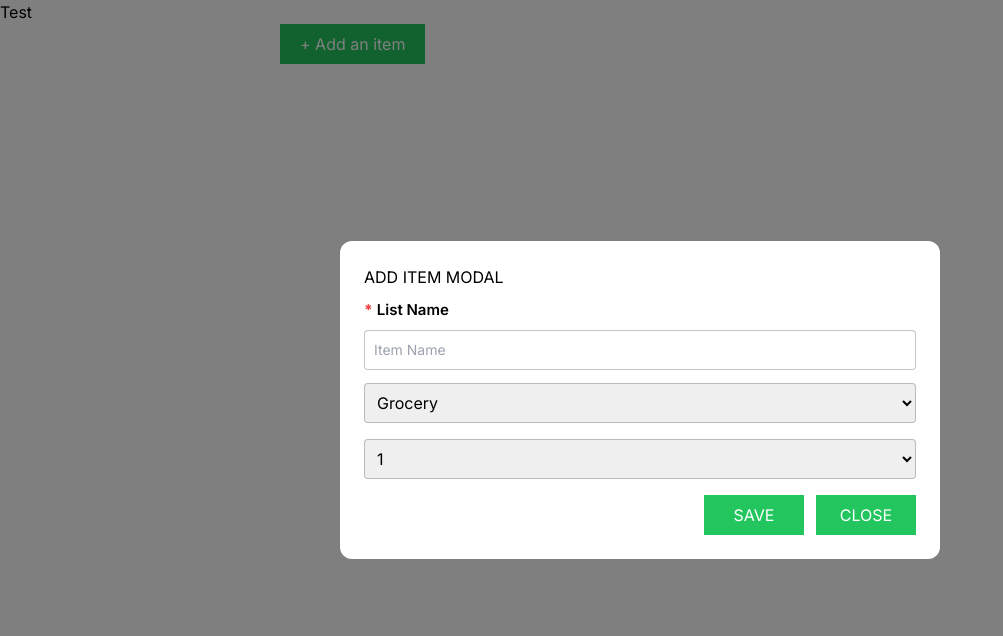
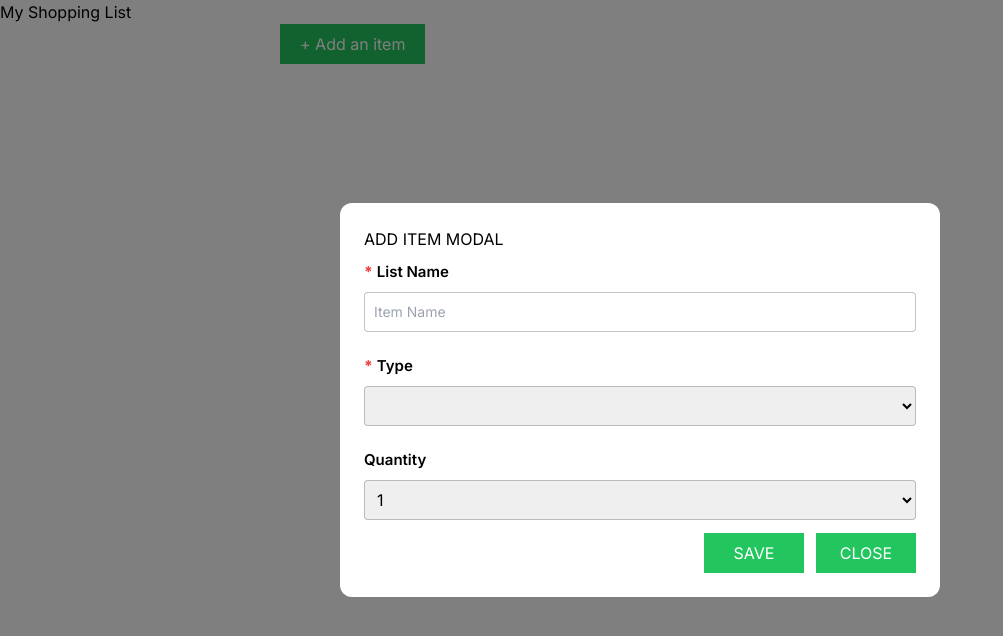
Before and after one commit to jhonpabz/shopping-list, a Next.js app: page / in a window 1280 px wide. Both pictures are taken after a click on the button "+ Add an item". Shown: the top 636 px of the page, without its empty margins (0-1003 px from the left). Built offline with nearby package versions, Linux system fonts and the light colour scheme.

Commit message:
Add error validation UI.

```diff
--- a/src/app/page.tsx
+++ b/src/app/page.tsx
@@ -26,7 +26,7 @@ export default function Home() {
 
   return (
     <main className="w-full">
-      Test
+      My Shopping List
       <ListContainer>
         <BaseButton onClick={handleAddItem}>+ Add an item</BaseButton>
         <ShoppingList onSortEnd={onSortEnd} />
--- a/src/components/AddItemModal.tsx
+++ b/src/components/AddItemModal.tsx
@@ -35,6 +35,7 @@ export default function AddItemModal() {
           name="type"
           options={typeOption}
           label="Type"
+          required
         />
 
         <SelectField
--- /dev/null
+++ b/src/components/forms/ErrorMessage.tsx
@@ -0,0 +1,13 @@
+import BaseComponentLayout from "@/layouts/BaseComponentLayout";
+
+export default function ErrorMessage(
+  props: ComponentsPropsNamespace.ErrorMessage
+) {
+  const { children, ...restProps } = props;
+
+  return (
+    <BaseComponentLayout {...restProps}>
+      <p className="text-[12px] text-red-500">{children}</p>
+    </BaseComponentLayout>
+  );
+}
--- a/src/components/forms/SelectField.tsx
+++ b/src/components/forms/SelectField.tsx
@@ -1,14 +1,41 @@
+import { useMemo } from "react";
 import BaseComponentLayout from "@/layouts/BaseComponentLayout";
+import ErrorMessage from "@/components/forms/ErrorMessage";
 
 export default function SelectField(
   props: ComponentsPropsNamespace.SelectField
 ) {
-  const { name, label, form, register, options = [], ...restProps } = props;
+  const {
+    name,
+    label,
+    form,
+    register,
+    options = [],
+    required,
+    ...restProps
+  } = props;
+
+  const isError = !!form.formState.errors[name]?.message;
+
+  const borderClass = useMemo(
+    () => (isError ? "border-[#f56c6c]" : "border-[#66666660]"),
+    [isError]
+  );
 
   return (
     <BaseComponentLayout {...restProps}>
+      <div className="relative h-[84px]">
+        <label
+          htmlFor={name}
+          className="mb-2 block text-[12px] font-[600] text-black lg:mt-[10px] lg:text-[15px]"
+        >
+          {required && (
+            <span className="mr-[4px] font-extrabold text-red-500">*</span>
+          )}
+          {label}
+        </label>
         <select
-        className="w-full mb-4 p-2 border-[0.5px] rounded border-[#66666660] "
+          className={`${borderClass} w-full p-2 border-[0.5px] rounded border-[#66666660]`}
           {...register(name)}
         >
           {options.map((item: any) => (
@@ -17,6 +44,10 @@ export default function SelectField(
             </option>
           ))}
         </select>
+        {isError && (
+          <ErrorMessage>{form.formState.errors[name].message}</ErrorMessage>
+        )}
+      </div>
     </BaseComponentLayout>
   );
 }
--- a/src/components/forms/TextField.tsx
+++ b/src/components/forms/TextField.tsx
@@ -1,6 +1,7 @@
 import { useMemo } from "react";
 import { Controller } from "react-hook-form";
 import BaseComponentLayout from "@/layouts/BaseComponentLayout";
+import ErrorMessage from "@/components/forms/ErrorMessage";
 
 export default function TextField(props: ComponentsPropsNamespace.TextField) {
   const {
@@ -16,10 +17,7 @@ export default function TextField(props: ComponentsPropsNamespace.TextField) {
   const isError = !!form.formState.errors[name]?.message;
 
   const borderClass = useMemo(
-    () =>
-      isError
-        ? "border-[#f56c6c] border-[0.5px]"
-        : "border-[#66666660] border-[0.5px]",
+    () => (isError ? "border-[#f56c6c]" : "border-[#66666660] "),
     [isError]
   );
 
@@ -49,9 +47,13 @@ export default function TextField(props: ComponentsPropsNamespace.TextField) {
                 changeListener(event);
               }}
               value={value}
-              className={`block w-full rounded p-[9px] text-sm focus:border-[#409eff] ${borderClass}`}
+              className={`block w-full rounded p-[9px] text-sm  border-[0.5px] focus:border-[#409eff] ${borderClass}`}
               placeholder={placeholder}
             />
+
+            {isError && (
+              <ErrorMessage>{form.formState.errors[name].message}</ErrorMessage>
+            )}
           </div>
         )}
       />
--- a/src/types/component.d.ts
+++ b/src/types/component.d.ts
@@ -60,5 +60,8 @@ declare namespace ComponentsPropsNamespace {
     label: string;
     register: any;
     options: any;
+    required?: boolean | undefined;
   };
+
+  type ErrorMessage = React.HTMLAttributes<HTMLParagraphElement>;
 }
--- a/src/utils/defaultValues.ts
+++ b/src/utils/defaultValues.ts
@@ -1,5 +1,5 @@
 export const listFormDefault = {
   listName: "",
-  type: "grocery",
+  type: "",
   quantity: "1",
 };
```
Lines whose indentation alone changed are shown as unchanged.
